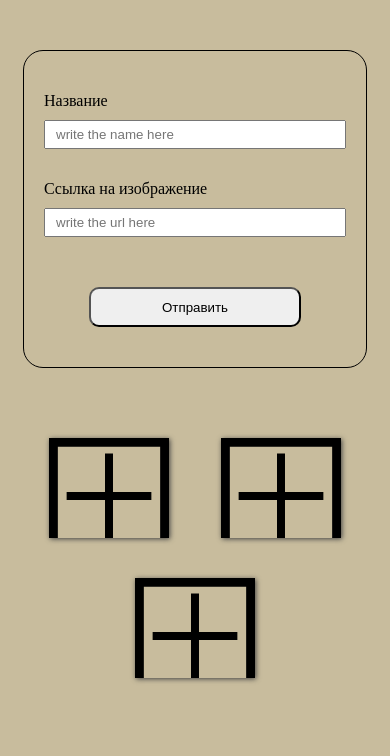
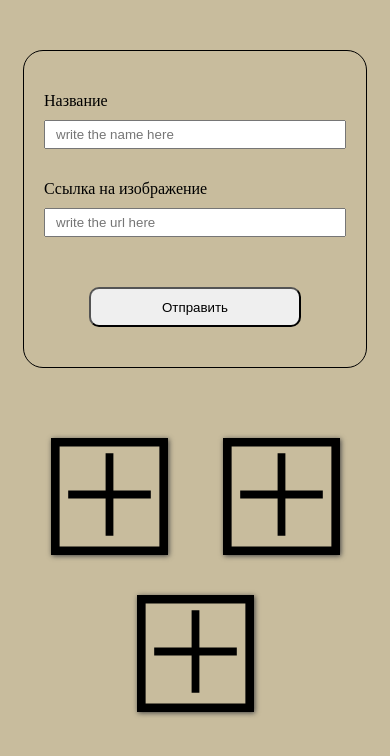
Before and after one commit to SemenovAndrei/ahj-3.3, a website built with webpack: page src/index.html in a window 390 px wide. Built offline with nearby package versions, Linux system fonts and the light colour scheme.

Commit message:
fix aspect ratio

```diff
--- a/src/css/style.css
+++ b/src/css/style.css
@@ -151,6 +151,7 @@ body::before {
   }
 
   .pic-container {
-    width: 35%;
+    width: 30vmin;
+    height: 30vmin;
   }
 }
```
Also changed, not shown: src/js/__tests__/test.FormMain.js (renamed from src/js/__tests__/test.List.js).
